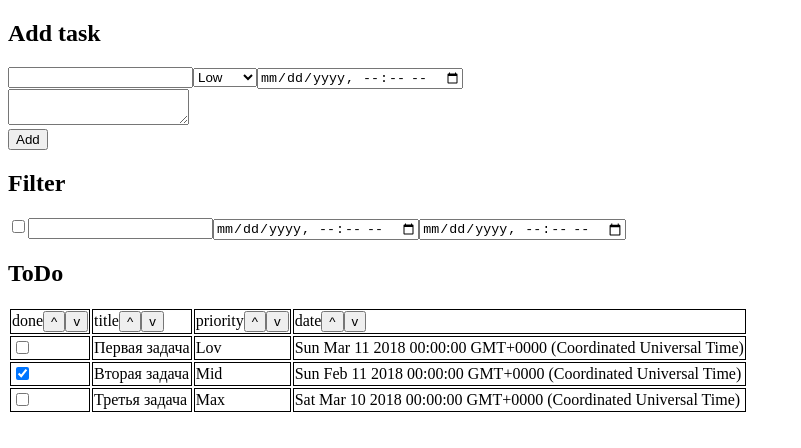
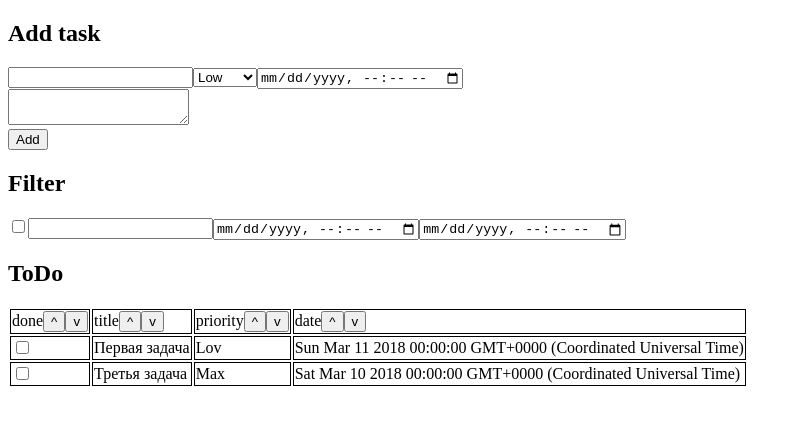
Before and after one commit to ginkomix/ToDo-react, a React (Create React App) app: page / in a window 1280 px wide. Shown: the top 448 px of the page, without its empty margins (0-801 px from the left). Built offline with nearby package versions, Linux system fonts and the light colour scheme.

Commit message:
filter done

```diff
--- a/src/App.js
+++ b/src/App.js
@@ -9,18 +9,23 @@ class App extends React.Component {
 		super();
 		this.state = {
 			item: null,
-			filter: {}
+			filter: {
+				completed:false
+			}
 		}
 	}
 
 	changeFilter = (filt)=> {
+
 			this.setState({
-		filter: filt
+				completed: filt
 			});
+
+
 	}
 
 	getFilterItems() {
-		return this.state.completed ? this.state.item.filter((item)=>!item) : this.state.item  ;
+		return this.state.completed ? this.state.item  :this.state.item.filter((item)=>!item.done)  ;
 	}
 
 renderLoad() {
--- a/src/utils/api.js
+++ b/src/utils/api.js
@@ -64,6 +64,8 @@ class Api {
 		});
 
 	}
+
+
 }
 
 export let api = new Api();
```
Lines whose indentation alone changed are shown as unchanged.
